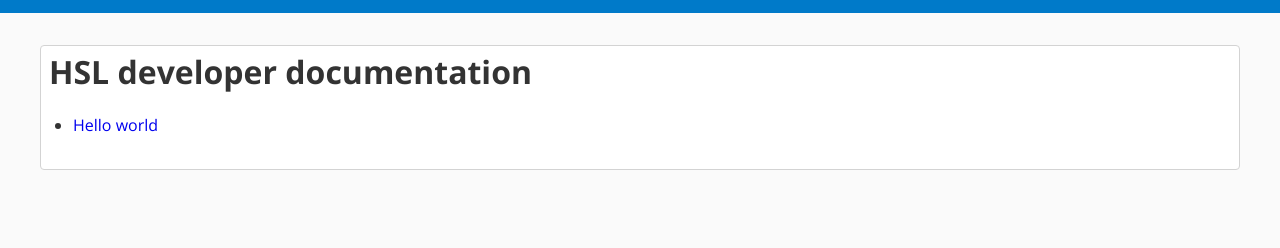
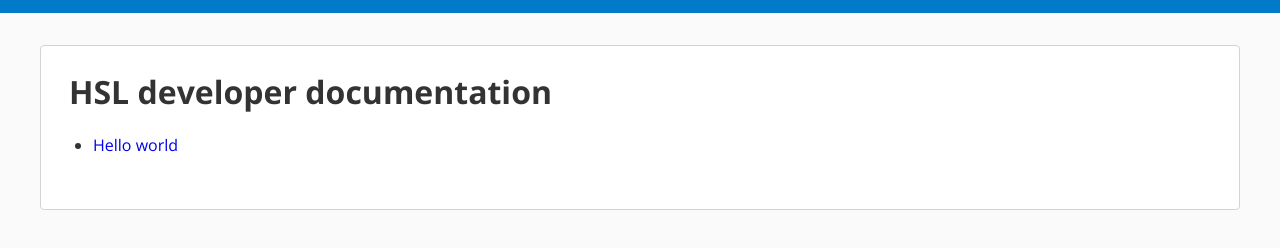
Before and after one commit to HSLdevcom/hsldevcom.github.io, a Gatsby site: page / in a window 1280 px wide. Shown: the part 318-566 px from the top of the page. Built offline with nearby package versions, Linux system fonts and the light colour scheme; Gatsby itself is replaced by a stand-in of ours; some packages are replaced by stand-ins of ours.

Commit message:
Increase padding

```diff
--- a/src/components/Container.js
+++ b/src/components/Container.js
@@ -6,7 +6,7 @@ import Header from "./Header"
 const Container = styled.main`
   margin: 2rem auto;
   max-width: 1200px;
-  padding: 0.5rem;
+  padding: 1.75rem;
   background: white;
   border: 1px solid lightgray;
   border-radius: 4px;
```
